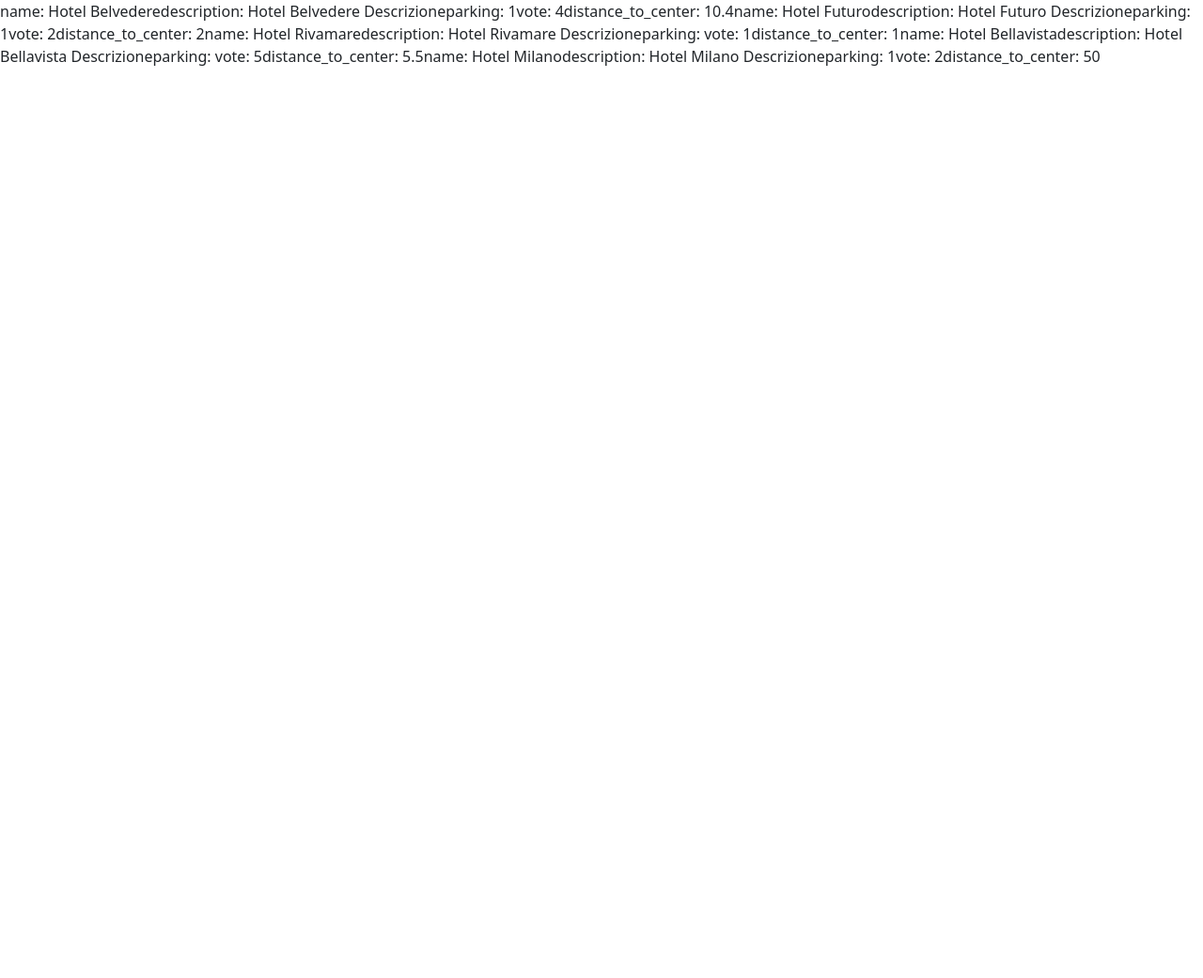
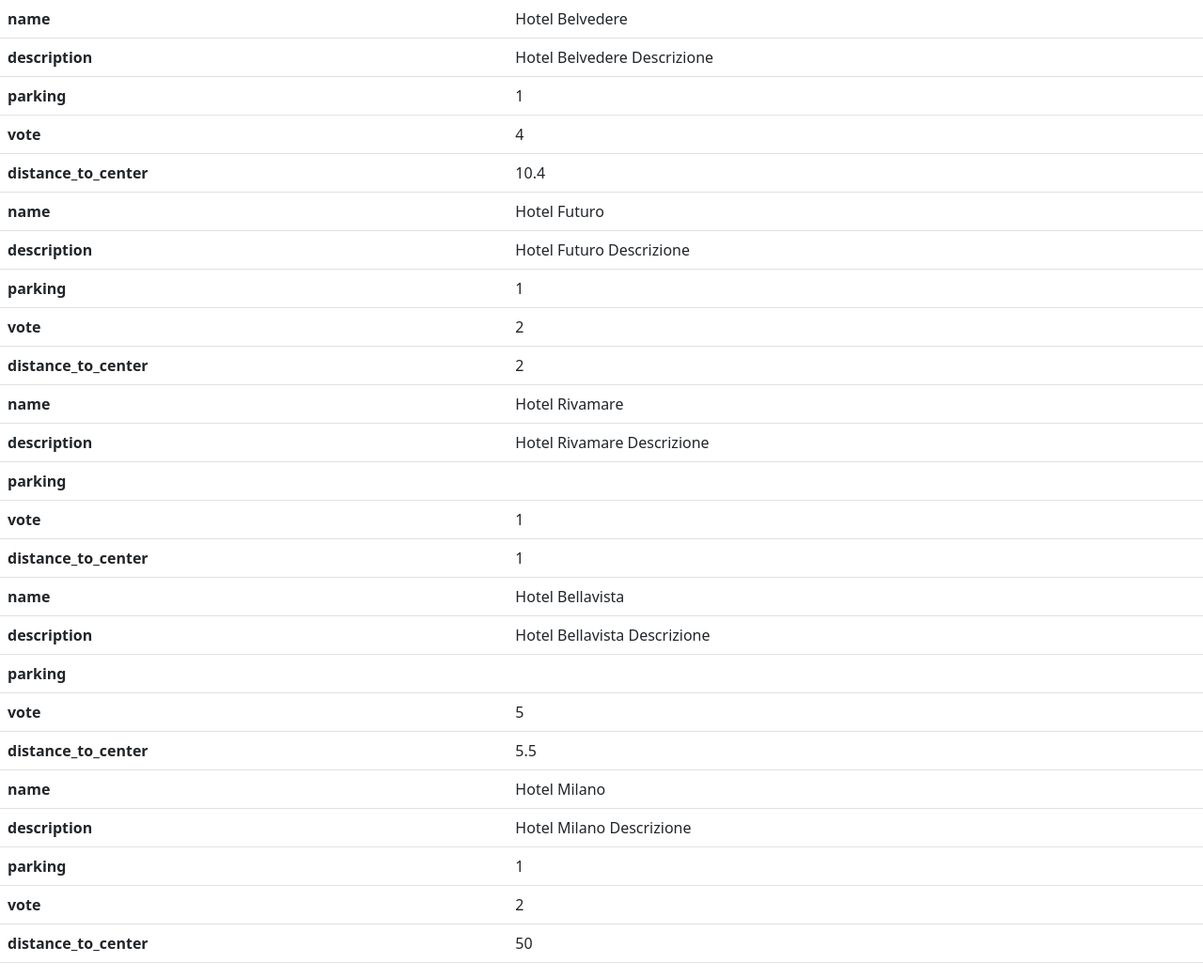
Before and after one commit to VincenzoRuggiero/php-hotel, a PHP site: page / in a window 1280 px wide. Shown: the whole page at 94% size. Before the commit the page ends 70 px from the top, so only its background shows below. Run offline with PHP 8.4, Linux system fonts and the light colour scheme.

Commit message:
Print a table from array's data

```diff
--- a/index.php
+++ b/index.php
@@ -52,15 +52,18 @@ $hotels = [
 
 ?>
 
-<p>
+<table class="table">
+        <tbody>
             <?php
               foreach($hotels as $hotel){
                 foreach($hotel as $key => $value){
-            echo $key . ': ' . $value;
+                    echo "<tr><th scope='row'>$key</th><td>$value</td></tr>";
                 }
               }
             ?>
-</p>
+        </tbody>
+</table>
+
 
 </body>
 </html>
```
Lines whose indentation alone changed are shown as unchanged.
